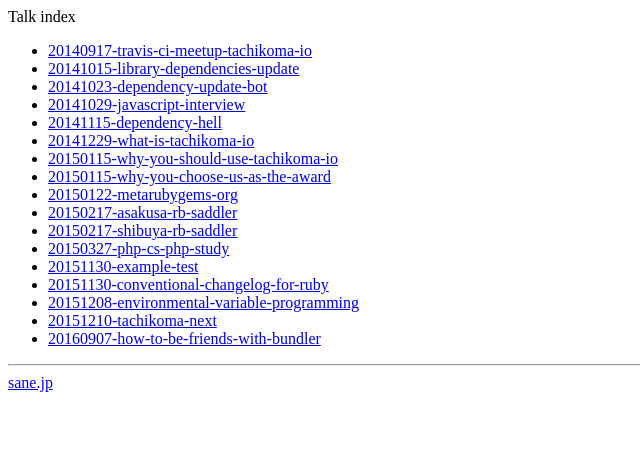
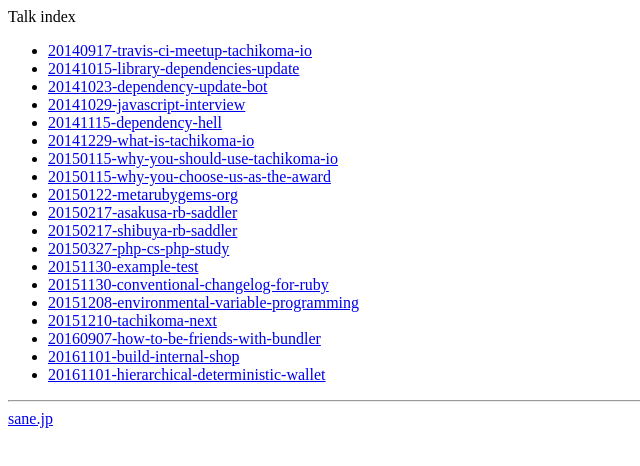
Before and after one commit to sanemat/talks, a plain HTML site: page index.html in a window 1280 px wide. Shown: the whole page, without its empty margins (0-640 px from the left). Drawn offline with Linux system fonts and the light colour scheme.

Commit message:
add link

```diff
--- a/index.html
+++ b/index.html
@@ -24,6 +24,8 @@ Talk index
   <li><a href="./20151208-environmental-variable-programming">20151208-environmental-variable-programming</a></li>
   <li><a href="./20151210-tachikoma-next">20151210-tachikoma-next</a></li>
   <li><a href="./20160907-how-to-be-friends-with-bundler">20160907-how-to-be-friends-with-bundler</a></li>
+  <li><a href="./20161101-build-internal-shop">20161101-build-internal-shop</a></li>
+  <li><a href="./20161101-hierarchical-deterministic-wallet">20161101-hierarchical-deterministic-wallet</a></li>
 </ul>
 
 <hr />
```
